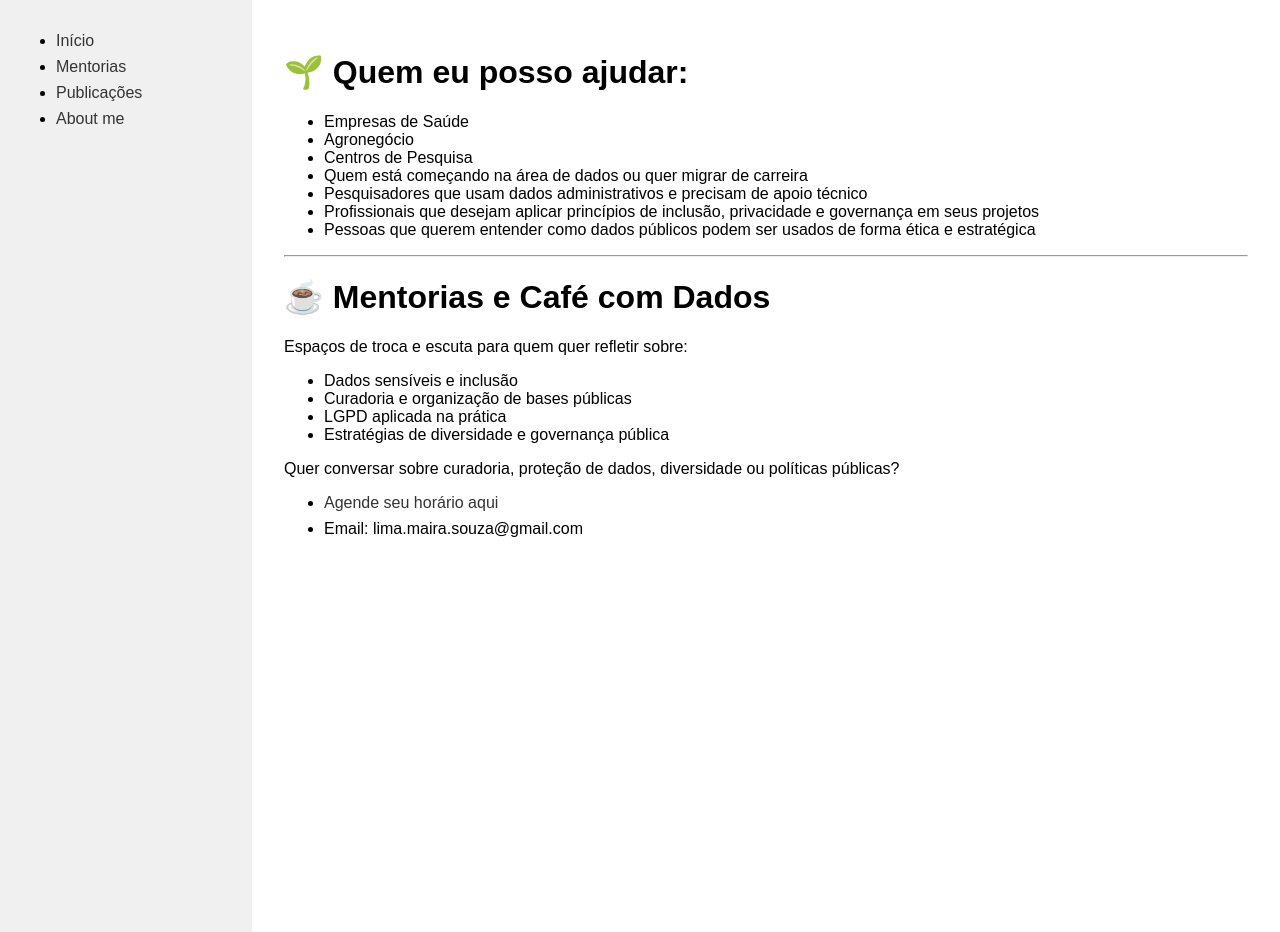
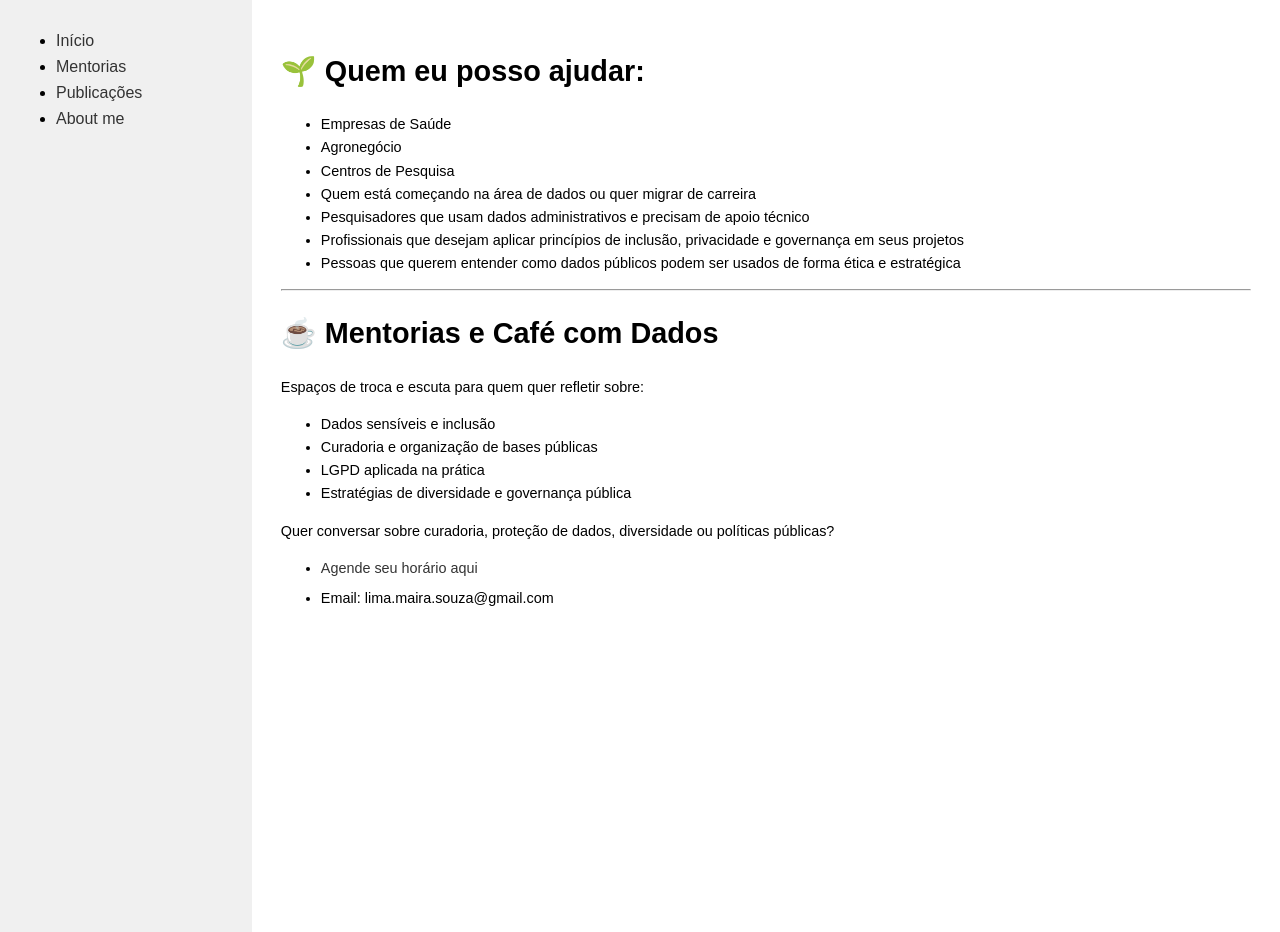
Before and after one commit to MairaLimaS/MairaLimaS.github.io, a Jekyll site: the page built from mentorias.md, in a window 1280 px wide. Built offline with Jekyll 4.4.1, drawn with Linux system fonts in a browser that asks for light colours.

Commit message:
Update default.html

```diff
--- a/_layouts/default.html
+++ b/_layouts/default.html
@@ -6,7 +6,7 @@
   <style>
     body { font-family: sans-serif; display: flex; margin: 0; }
     nav { width: 220px; background: #f0f0f0; padding: 1em; height: 100vh; }
-    main { padding: 2em; flex-grow: 1; }
+    main { padding: 2em; flex-grow: 1; font-size: 0.9rem;  /* <- adicionado */ line-height: 1.6;   /* <- opcional para melhor legibilidade */}
     a { display: block; margin: 0.5em 0; text-decoration: none; color: #333; }
   </style>
 </head>
```
